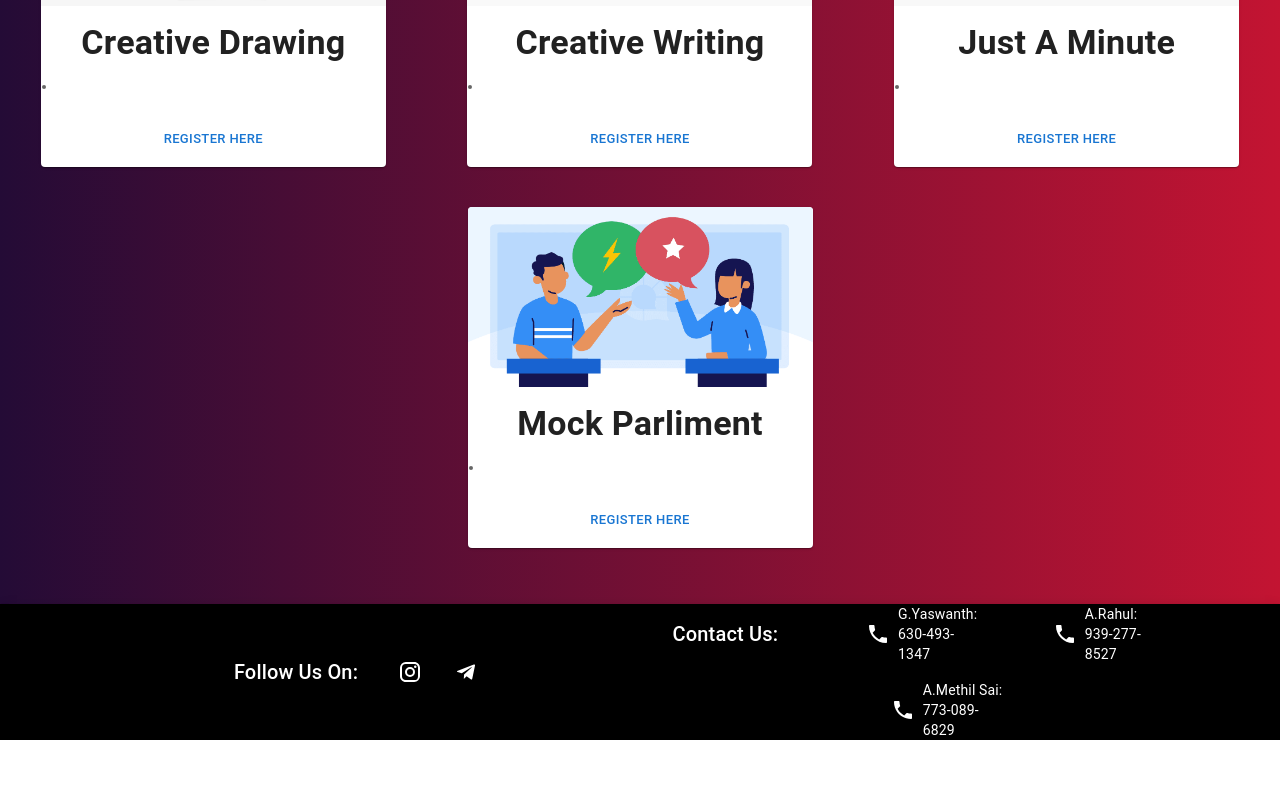
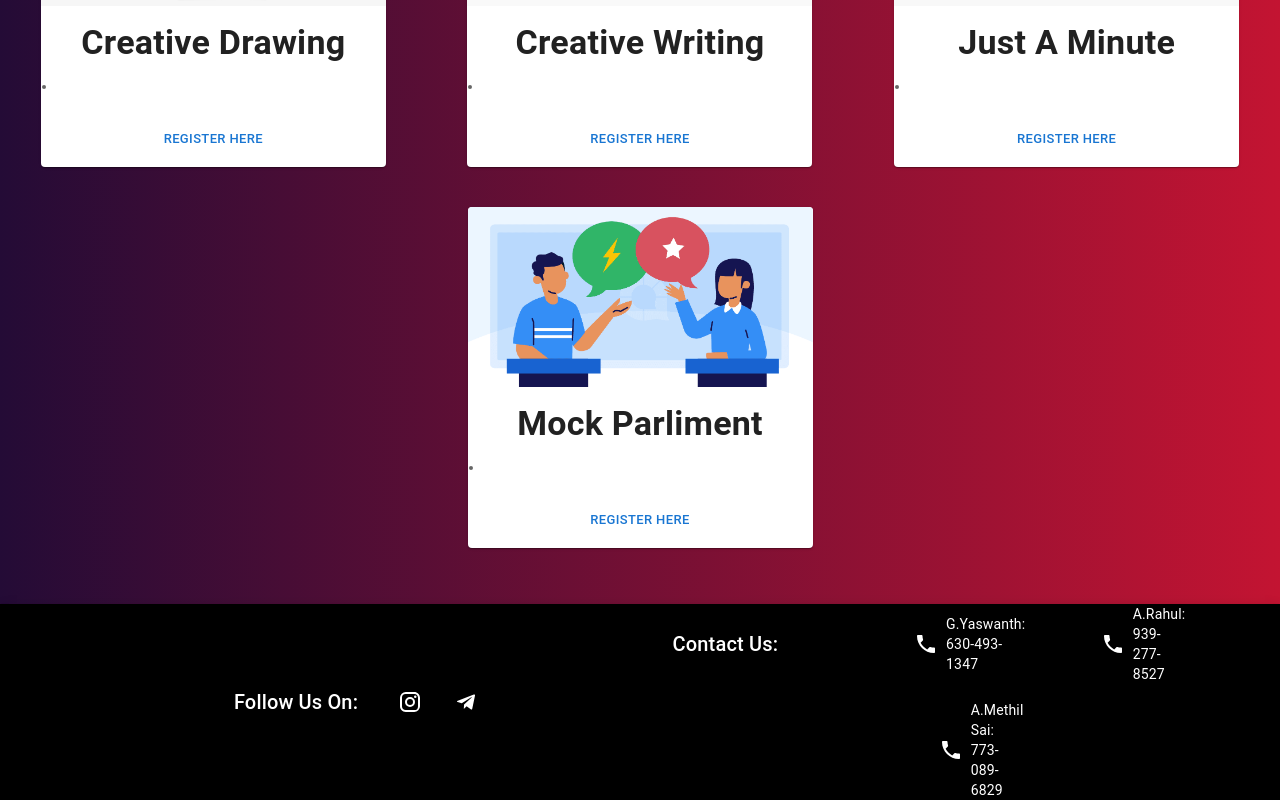
Before and after one commit to THURAKA-ANANTH/Freedom-Fest-Event-Blog-With-React, a React (Create React App) app: page / in a window 1280 px wide. Shown: the part 4878-5678 px from the top of the page. Before the commit the page ends 5618 px from the top, so only its background shows below. Built offline with nearby package versions, Linux system fonts and the light colour scheme.

Commit message:
Updating Footer file

```diff
--- a/src/Footer.js
+++ b/src/Footer.js
@@ -57,7 +57,7 @@ const Footer = () => {
                 </Grid>
                 {phoneNumbers.map((item, index) => (
                   <Grid item xs={12} sm={4} key={index}>
-                    <div style={{ display: 'flex', alignItems: 'center', marginLeft: "3rem" }}>
+                    <div style={{ display: 'flex', alignItems: 'center', marginLeft: "6rem" }}>
                       <IconButton
                         color="inherit"
                         aria-label={item.label}
```
